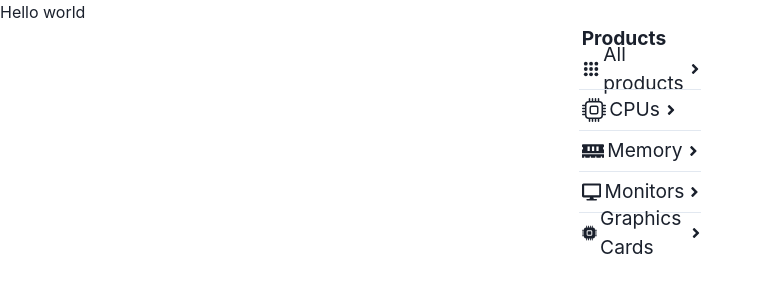
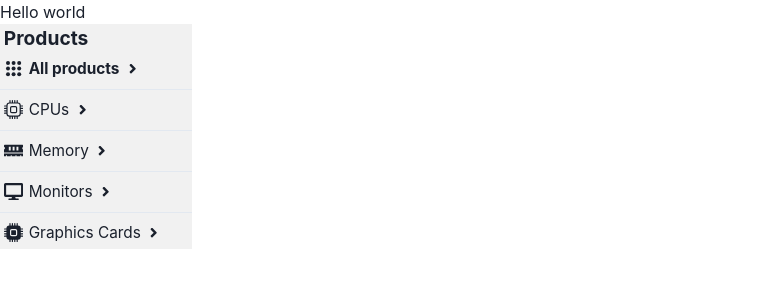
Before and after one commit to CodersCamp2021/team-lp-project-2, a React (Create React App) app: page / in a window 1280 px wide. Shown: the top 300 px of the page, without its empty margins (0-764 px from the left). Built offline with nearby package versions, Linux system fonts and the light colour scheme.

Commit message:
bolded category depends on urlSearchParams

```diff
--- a/src/components/Categories.js
+++ b/src/components/Categories.js
@@ -1,19 +1,16 @@
 import React from 'react';
-import {
-  Text,
-  Flex,
-  Container,
-  VStack,
-  StackDivider,
-  Link,
-} from '@chakra-ui/react';
+import { useSearchParams } from 'react-router-dom';
+import { Text, Flex, Box, VStack, StackDivider, Link } from '@chakra-ui/react';
 import { FaAngleRight, FaDesktop, FaMemory } from 'react-icons/fa';
 import { BsCpu, BsCpuFill } from 'react-icons/bs';
 import { TiThSmall } from 'react-icons/ti';
 
 export default function Categories() {
+  const [searchParams] = useSearchParams();
+  const cat = searchParams.get('cat');
+
   return (
-    <Container maxW="12%">
+    <Box w="15%" bg="#f1f1f1">
       <Text fontWeight="bold" pl="2%" fontSize="1.5vw">
         Products
       </Text>
@@ -24,41 +21,71 @@ export default function Categories() {
         w="100%"
       >
         <Flex h="2.5vw" pl="2%" align="center">
-          <TiThSmall size="1.5rem" />
-          <Link fontSize="1.2rem" pl="3%" pr="3%" href="/store">
+          <TiThSmall size="1.5vw" />
+          <Link
+            fontSize="1.2vw"
+            pl="3%"
+            pr="3%"
+            fontWeight={cat ? 'regular' : 'bold'}
+            href="/store"
+          >
             All products
           </Link>
-          <FaAngleRight />
+          <FaAngleRight size="1.2vw" />
         </Flex>
         <Flex h="2.5vw" pl="2%" align="center">
-          <BsCpu size="1.5rem" />
-          <Link fontSize="1.2rem" pl="3%" pr="3%" href="/store?cat=cpu">
+          <BsCpu size="1.5vw" />
+          <Link
+            fontSize="1.2vw"
+            pl="3%"
+            pr="3%"
+            fontWeight={cat === 'cpu' ? 'bold' : 'regular'}
+            href="/store?cat=cpu"
+          >
             CPUs
           </Link>
-          <FaAngleRight />
+          <FaAngleRight size="1.2vw" />
         </Flex>
         <Flex h="2.5vw" pl="2%" align="center">
-          <FaMemory size="1.5rem" />
-          <Link fontSize="1.2rem" pl="3%" pr="3%" href="/store?cat=ram">
+          <FaMemory size="1.5vw" />
+          <Link
+            fontSize="1.2vw"
+            pl="3%"
+            pr="3%"
+            fontWeight={cat === 'ram' ? 'bold' : 'regular'}
+            href="/store?cat=ram"
+          >
             Memory
           </Link>
-          <FaAngleRight />
+          <FaAngleRight size="1.2vw" />
         </Flex>
         <Flex h="2.5vw" pl="2%" align="center">
-          <FaDesktop size="1.5rem" />
-          <Link fontSize="1.2rem" pl="3%" pr="3%" href="/store?cat=monitor">
+          <FaDesktop size="1.5vw" />
+          <Link
+            fontSize="1.2vw"
+            pl="3%"
+            pr="3%"
+            fontWeight={cat === 'monitor' ? 'bold' : 'regular'}
+            href="/store?cat=monitor"
+          >
             Monitors
           </Link>
-          <FaAngleRight />
+          <FaAngleRight size="1.2vw" />
         </Flex>
         <Flex h="2.5vw" pl="2%" align="center">
-          <BsCpuFill size="1.5rem" />
-          <Link fontSize="1.2rem" pl="3%" pr="3%" href="/store?cat=gpu">
+          <BsCpuFill size="1.5vw" />
+          <Link
+            fontSize="1.2vw"
+            pl="3%"
+            pr="3%"
+            fontWeight={cat === 'gpu' ? 'bold' : 'regular'}
+            href="/store?cat=gpu"
+          >
             Graphics Cards
           </Link>
-          <FaAngleRight />
+          <FaAngleRight size="1.2vw" />
         </Flex>
       </VStack>
-    </Container>
+    </Box>
   );
 }
```
